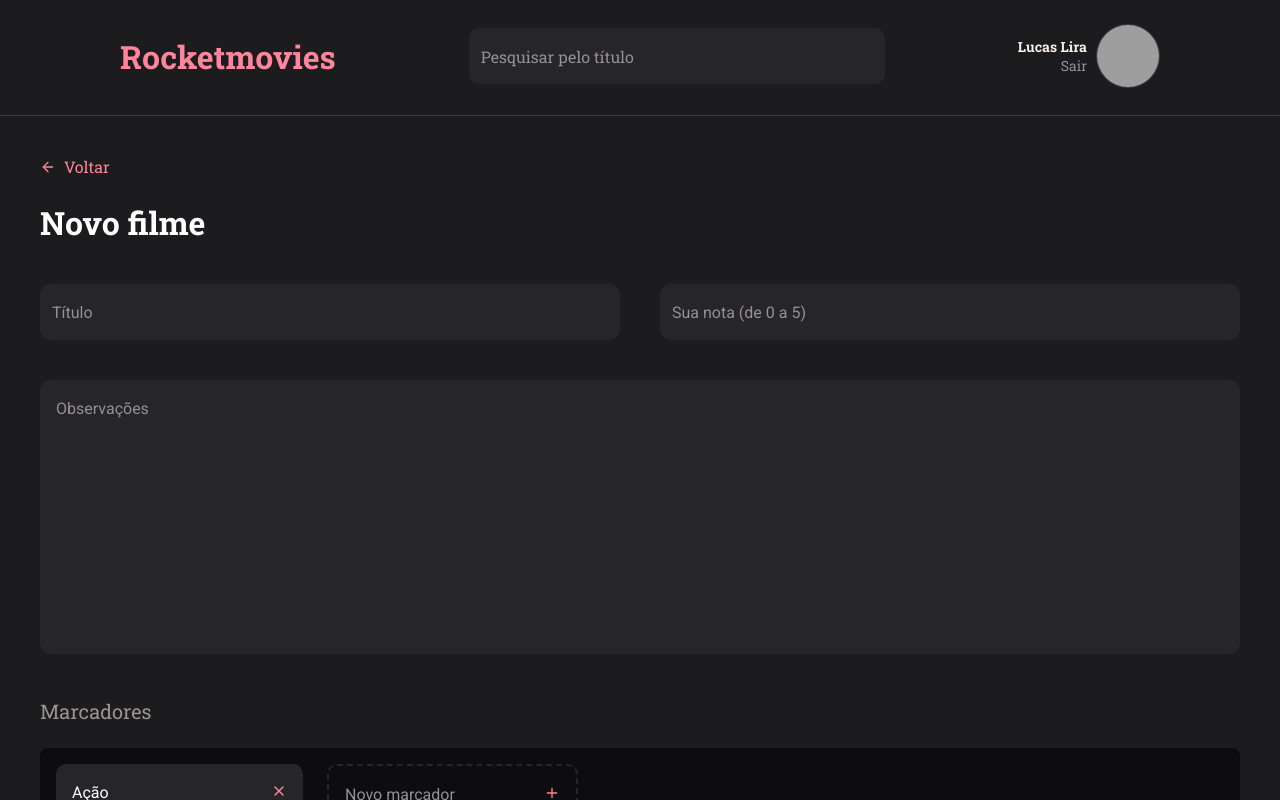
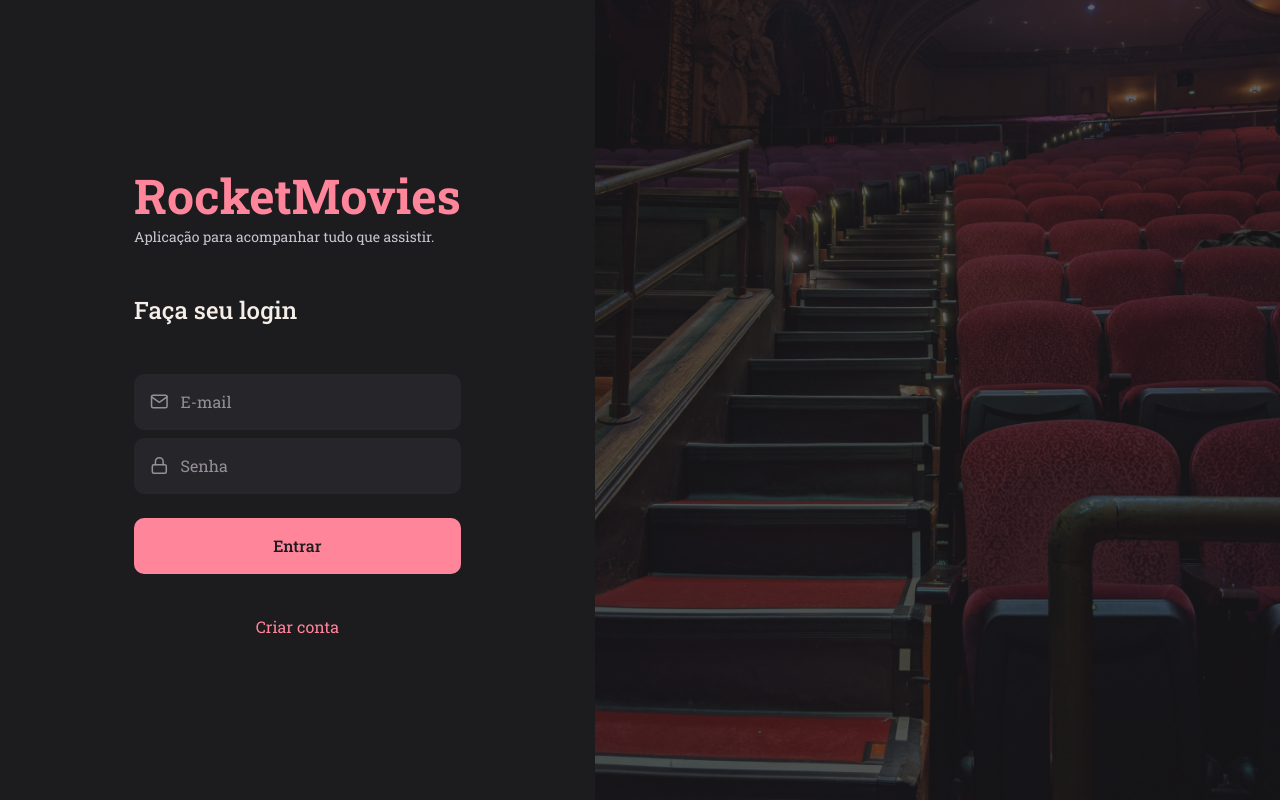
Before and after one commit to lucaslirah/rocketmovies, a React (Vite) app: page / in a window 1280 px wide. Built offline with nearby package versions, Linux system fonts and the light colour scheme; grey boxes are pictures that could not be loaded.

Commit message:
scroll-bar style changed

```diff
--- a/src/main.jsx
+++ b/src/main.jsx
@@ -1,6 +1,6 @@
 import { ThemeProvider } from 'styled-components'
 import GlobalStyles from './styles/global'
-import { New } from './pages/New'
+import { SignIn } from './pages/SignIn'
 import ReactDOM from 'react-dom/client'
 import theme from './styles/theme'
 import React from 'react'
@@ -8,7 +8,7 @@ import React from 'react'
 ReactDOM.createRoot(document.getElementById('root')).render(
   <React.StrictMode>
     <ThemeProvider theme={theme}>
-        <New/>
+        <SignIn/>
       <GlobalStyles/>
     </ThemeProvider>
   </React.StrictMode>,
--- a/src/styles/global.js
+++ b/src/styles/global.js
@@ -29,6 +29,21 @@ export default createGlobalStyle`
         outline: none;
     }
 
+    body::-webkit-scrollbar, main::-webkit-scrollbar {
+        width: 8px;               /* width of the entire scrollbar */
+    }
+
+    body::-webkit-scrollbar-track, main::-webkit-scrollbar-track {
+        background: transparent;        /* color of the tracking area */
+    }
+
+    body::-webkit-scrollbar-thumb, main::-webkit-scrollbar-thumb {
+        background-color: ${({ theme }) => theme.COLORS.PINK};    /* color of the scroll thumb */
+        border-radius: 8px;       /* roundness of the scroll thumb */
+        border: none;  /* creates padding around scroll thumb */
+    }
+
+
     a{
         text-decoration: none;
     }
```
